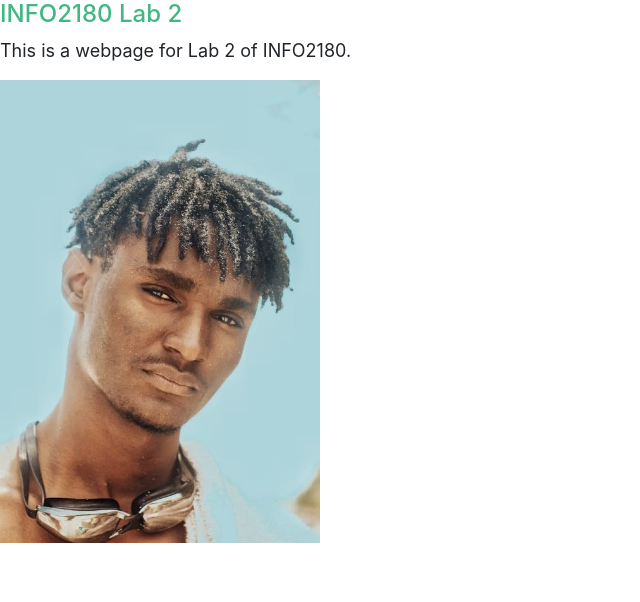
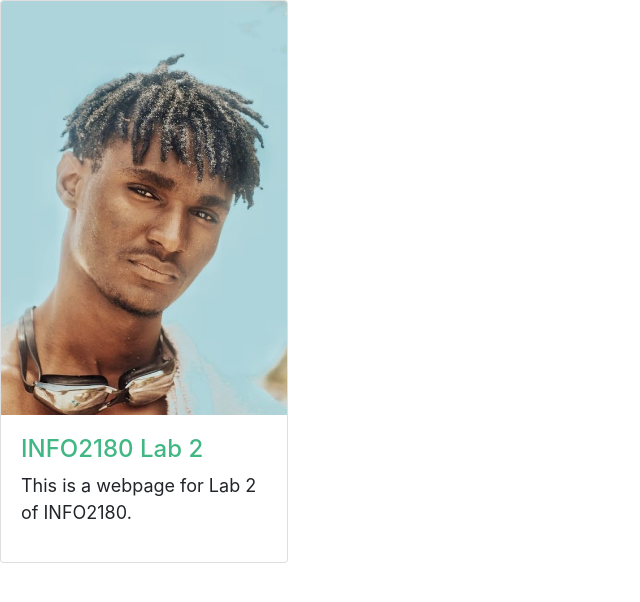
Before and after one commit to Tai-Vaughn/info2180-lab2, a plain HTML site: page index.html in a window 1280 px wide. Shown: the whole page, without its empty margins (0-640 px from the left). Drawn offline with nearby package versions, Linux system fonts and the light colour scheme.

Commit message:
Css changes

```diff
--- a/index.html
+++ b/index.html
@@ -9,8 +9,12 @@
         <link rel="stylesheet" href="./styles.css" type="text/css" />
     </head>
     <body>
-        <h1>INFO2180 Lab 2</h1>
-        <p>This is a webpage for Lab 2 of INFO2180.</p>
-        <img id="self" src="../images/WhatsApp Image 2019-05-21 at 8.25.00 PM.jpeg" alt="Image of Tai-Vaughn White">
+        <div class="card stats">
+            <img id="self" class="card-img-top" src="../images/WhatsApp Image 2019-05-21 at 8.25.00 PM.jpeg" alt="Image of Tai-Vaughn White">
+            <div class="card-body">
+                <h1>INFO2180 Lab 2</h1>
+                <p>This is a webpage for Lab 2 of INFO2180.</p>
+            </div>
+        </div>
     </body>
 </html>
--- a/styles.css
+++ b/styles.css
@@ -1,3 +1,6 @@
+.stats{
+    width: 18rem;
+}
 h1{
     font-size: 24px;
     color: #41B883;
```
